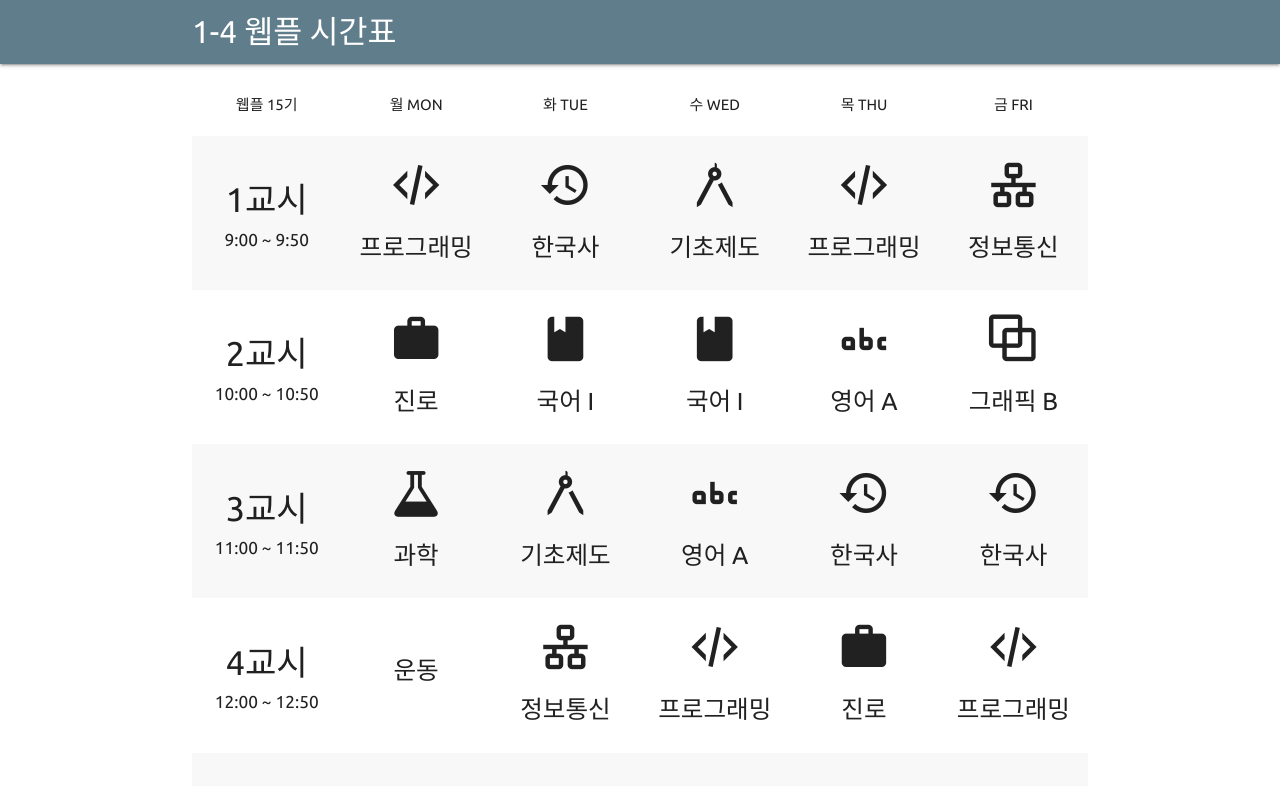
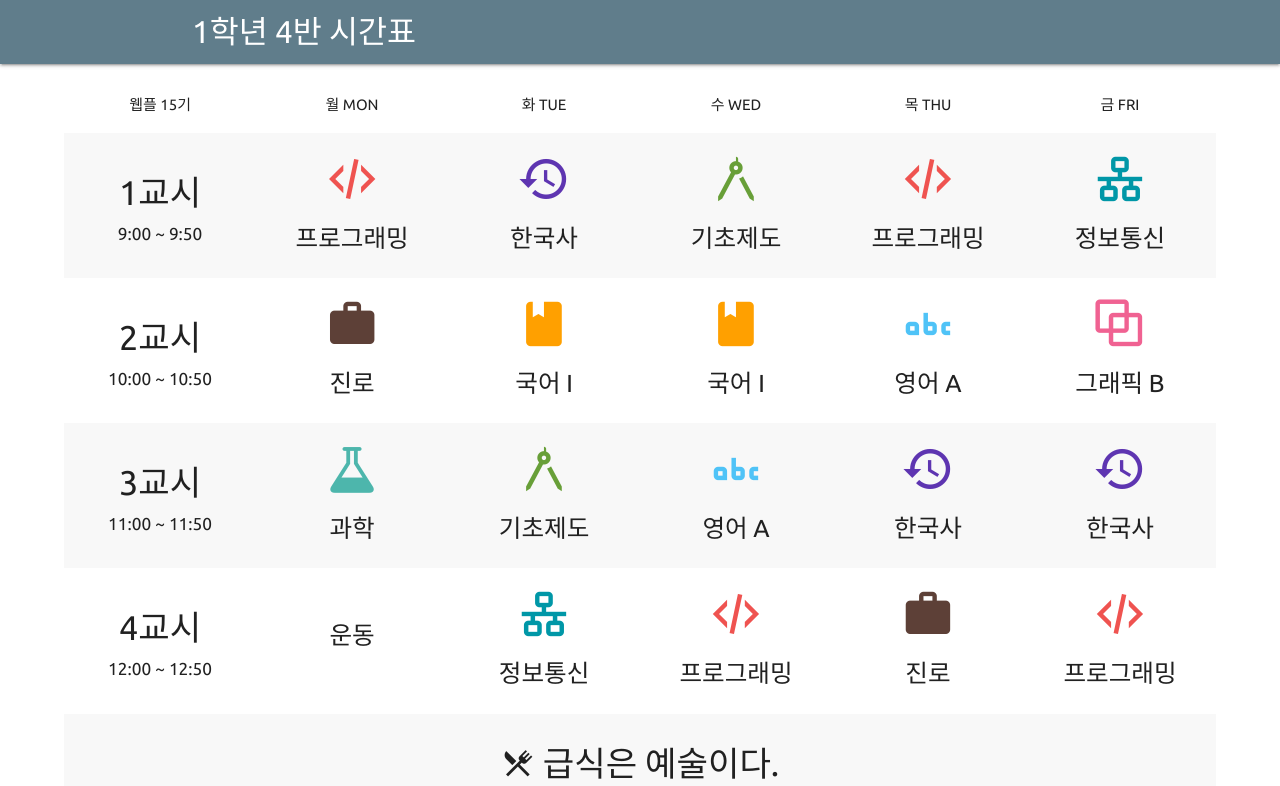
Before and after one commit to ChalkPE/Dimigo, a plain HTML site: page index.html in a window 1280 px wide. Shown: the top 786 px of the page. Drawn offline with nearby package versions, Linux system fonts and the light colour scheme; some icons are missing; a web font is replaced by a local one.

Commit message:
Added colours and midified font

```diff
--- a/css/index.css
+++ b/css/index.css
@@ -1,31 +1,40 @@
-@import url(http://fonts.googleapis.com/earlyaccess/notosanskr.css);
+@import url(https://cdn.jsdelivr.net/font-nanum/1.0/nanumbarungothic/nanumbarungothic.css);
 @import url(https://fonts.googleapis.com/css?family=Ubuntu:300,300italic,400,400italic,500,500italic,700,700italic);
 
 * {
-    font-family: 'Ubuntu', 'Roboto', 'Noto Sans KR', sans-serif;
+    font-family: 'Ubuntu', '나눔바른고딕', 'NanumBarunGothic', 'Nanum Barun Gothic', sans-serif;
+}
+
+h4 {
+    margin: 0.9rem 0 0.9rem 0;
 }
 
 .ff {
     padding: 0 0.4rem 0 0.4rem;
 }
 
-.ff h4 {
-    margin: 0.8rem 0 0.8rem 0;
-}
-
 .gg {
     padding: 0px;
-    padding-bottom: 1.3rem;
+    padding-bottom: 1.1rem;
 }
 
 .gg h2 {
-    margin: 1.3rem 0 1.3rem 0;
+    margin: 1.1rem 0 1.1rem 0;
+}
+
+.hh {
+    padding: 1.2rem 0 1.2rem 0;
 }
 
 body {
-    margin-bottom: 4rem;
+    padding-bottom: 2rem;
 }
 
 nav {
     margin-bottom: 1rem;
 }
+
+table {
+    margin: 0 auto;
+    width: 90%;
+}
--- a/index.html
+++ b/index.html
@@ -11,18 +11,18 @@
         <link rel="stylesheet" charset="utf-8" href="https://cdnjs.cloudflare.com/ajax/libs/materialize/0.97.5/css/materialize.min.css">
         <link rel="stylesheet" charset="utf-8" href="https://cdn.materialdesignicons.com/1.4.57/css/materialdesignicons.min.css">
         <link rel="stylesheet" charset="utf-8" href="https://maxcdn.bootstrapcdn.com/font-awesome/4.5.0/css/font-awesome.min.css">
-        <link rel="stylesheet" charset="utf-8" href="css/index.css" media="screen" title="no title" >
+        <link rel="stylesheet" charset="utf-8" href="css/index.css" media="screen">
     </head>
 
     <body>
         <nav class="blue-grey" role="navigation">
             <div class="nav-wrapper container">
-                <a href="#" class="brand-logo white-text text-darken-3">1-4 웹플 시간표</a>
+                <a href="#" class="brand-logo white-text text-darken-3">1학년 4반 시간표</a>
             </div>
         </nav>
 
         <main class="section">
-            <table class="container centered striped">
+            <table class="centered striped">
                 <thead>
                     <tr>
                         <td class="center gg">웹플 15기</td>
@@ -35,23 +35,20 @@
                 </thead>
 
                 <!--
-
+                    <td class="s2 gg"><h2><i class="mdi mdi-book"></i></h2>              <h5>국어 I</h5></td>
+                    <td class="s2 gg"><h2><i class="mdi mdi-calculator"></i></h2>        <h5>수학 I</h5></td>
+                    <td class="s2 gg"><h2><i class="mdi mdi-alphabetical"></i></h2>      <h5>영어 A</h5></td>
                     <td class="s2 gg"><h2><i class="mdi mdi-xml"></i></h2>               <h5>프로그래밍</h5></td>
-                    <td class="s2 gg"><h2><i class="mdi mdi-alphabetical"></i></h2>      <h5>영어 A</h5></td>
+                    <td class="s2 gg"><h2><i class="mdi mdi-lan"></i></h2>               <h5>정보통신</h5></td>
+                    <td class="s2 gg"><h2><i class="mdi mdi-math-compass"></i></h2>      <h5>기초제도</h5></td>
+                    <td class="s2 gg"><h2><i class="mdi mdi-vector-combine"></i></h2>    <h5>그래픽 A</h5></td>
                     <td class="s2 gg"><h2><i class="mdi mdi-history"></i></h2>           <h5>한국사</h5></td>
-                    <td class="s2 gg"><h2><i class="mdi mdi-vector-combine"></i></h2>    <h5>그래픽 A</h5></td>
-                    <td class="s2 gg"><h2><i class="mdi mdi-math-compass"></i></h2>      <h5>기초제도</h5></td>
-                    <td class="s2 gg"><h2><i class="mdi mdi-lan"></i></h2>               <h5>정보통신</h5></td>
+                    <td class="s2 gg"><h2><i class="fa fa-flask"></i></h2>               <h5>과학</h5></td>
+                    <td class="s2 gg"><h2><i class="mdi mdi-dribbble"></i></h2>          <h5>운동</h5></td>
+                    <td class="s2 gg"><h2><i class="mdi mdi-palette"></i></h2>           <h5>미술</h5></td>
                     <td class="s2 gg"><h2><i class="mdi mdi-briefcase"></i></h2>         <h5>진로</h5></td>
-                    <td class="s2 gg"><h2><i class="mdi mdi-music-note-eighth"></i></h2> <h5>음악</h5></td>
-                    <td class="s2 gg"><h2><i class="mdi mdi-dribbble"></i></h2>          <h5>운동</h5></td>
-                    <td class="s2 gg"><h2><i class="fa fa-flask"></i></h2>               <h5>과학</h5></td>
-                    <td class="s2 gg"><h2><i class="mdi mdi-calculator"></i></h2>        <h5>수학 I</h5></td>
+                    <td class="s2 gg"><h2><i class="mdi mdi-pen"></i></h2>               <h5>창제</h5></td>
                     <td class="s2 gg"><h2><i class="mdi mdi-account-multiple"></i></h2>  <h5>동아리</h5></td>
-                    <td class="s2 gg"><h2><i class="mdi mdi-book"></i></h2>              <h5>국어 I</h5></td>
-                    <td class="s2 gg"><h2><i class="mdi mdi-palette"></i></h2>           <h5>미술</h5></td>
-                    <td class="s2 gg"><h2><i class="mdi mdi-pen"></i></h2>               <h5>창제</h5></td>
-
                 -->
 
                 <tbody>
--- a/js/index.js
+++ b/js/index.js
@@ -7,4 +7,19 @@ $(function(){
 
     $('td.gg').width(maxWidth);
     console.log(maxWidth);
+
+    $('.mdi.mdi-book')            .addClass('amber-text text-darken-2'); //국어 I
+    $('.mdi.mdi-calculator')      .addClass('blue-text text-darken-1'); //수학 I
+    $('.mdi.mdi-alphabetical')    .addClass('light-blue-text text-lighten-2'); //영어 A
+    $('.mdi.mdi-xml')             .addClass('red-text text-lighten-1'); //프로그래밍
+    $('.mdi.mdi-lan')             .addClass('cyan-text text-darken-2'); //정보통신
+    $('.mdi.mdi-math-compass')    .addClass('light-green-text text-darken-2'); //기초제도
+    $('.mdi.mdi-vector-combine')  .addClass('pink-text text-lighten-2'); //그래픽 A
+    $('.mdi.mdi-history')         .addClass('deep-purple-text text-darken-1'); //한국사
+    $('.fa.fa-flask')             .addClass('teal-text text-lighten-2'); //과학
+    $('.mdi.mdi-dribbble')        .addClass('red-text text-darken-4'); //운동
+    $('.mdi.mdi-palette')         .addClass('deep-orange-text text-lighten-1'); //미술
+    $('.mdi.mdi-briefcase')       .addClass('brown-text text-darken-2'); //진로
+    $('.mdi.mdi-pen')             .addClass('blue-grey-text'); //창제
+    $('.mdi.mdi-account-multiple').addClass('pink-text'); //동아리
 });
```
